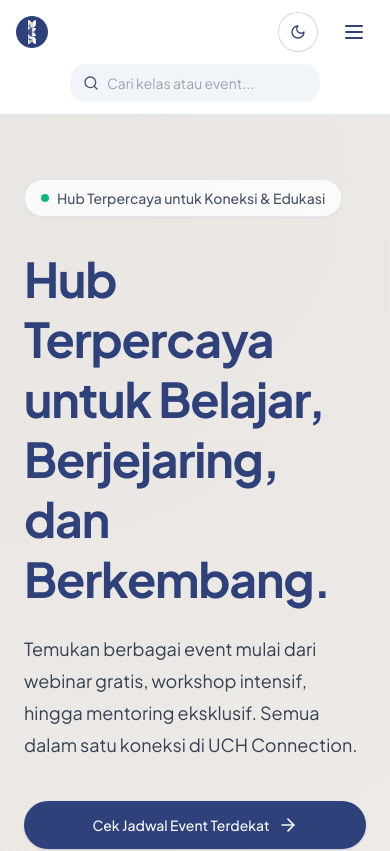
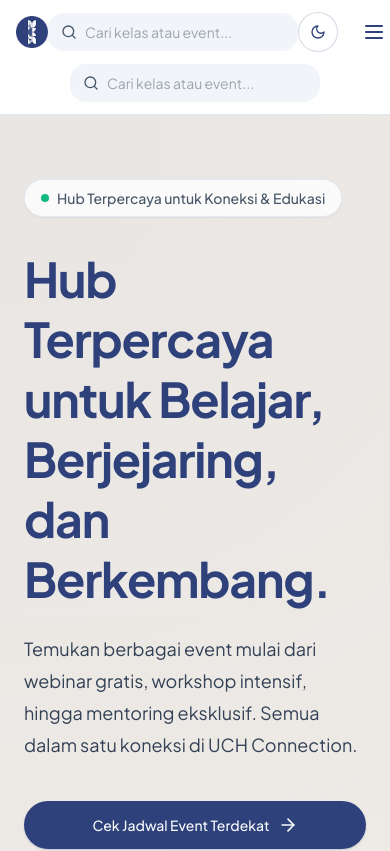
Before and after one commit to akhmadzaqiriyadi/elchub, a Next.js app in the folder frontend/: page / in a window 390 px wide. Shown: the top 851 px of the page. Built offline with nearby package versions, Linux system fonts and the light colour scheme; no server answers.

Commit message:
feat : dashboard navbar

```diff
--- a/frontend/src/components/navbar/navbar-menu.tsx
+++ b/frontend/src/components/navbar/navbar-menu.tsx
@@ -73,17 +73,21 @@ export function NavbarMenu({ items, className }: NavbarMenuProps) {
               <div
                 className={cn(
                   'absolute left-0 mt-1 w-48 rounded-lg bg-white shadow-lg',
-                  'border border-slate-200 py-1',
+                  'border border-slate-200',
                   'dark:bg-slate-900 dark:border-slate-800',
                   'opacity-0 invisible transition-all group-hover:opacity-100 group-hover:visible',
+                  'overflow-hidden',
                 )}
               >
-                {item.children.map((child) => (
+                {item.children.map((child, index) => (
                   <NavbarLink
                     key={child.label}
                     href={child.href || '#'}
                     label={child.label}
-                    className="block px-4 py-2 text-sm hover:bg-slate-50 dark:hover:bg-slate-800 w-full text-left"
+                    className={cn(
+                      'block px-4 py-2 text-sm hover:bg-slate-100 dark:hover:bg-slate-700 w-full text-left transition-colors',
+                      index > 0 && 'border-t border-slate-100 dark:border-slate-800'
+                    )}
                   />
                 ))}
               </div>
--- a/frontend/src/components/navbar/navbar.constants.ts
+++ b/frontend/src/components/navbar/navbar.constants.ts
@@ -29,6 +29,29 @@ export const NAVBAR_MENU_ITEMS: NavItem[] = [
   },
 ];
 
+export const DASHBOARD_MENU_ITEMS: NavItem[] = [
+  {
+    label: 'Dashboard',
+    href: '/dashboard',
+  },
+  {
+    label: 'My Course',
+    href: '/dashboard/courses',
+  },
+  {
+    label: 'My Mentorship',
+    href: '/dashboard/mentorship',
+  },
+  {
+    label: 'Wishlist',
+    href: '/dashboard/wishlist',
+  },
+  {
+    label: 'Analytics',
+    href: '/dashboard/analytics',
+  },
+];
+
 export const NAVBAR_CONFIG = {
   brandName: 'UCH Connection',
   brandLogo: '/logo-uch.svg', // Update sesuai path logo asset
--- a/frontend/src/components/navbar/navbar.tsx
+++ b/frontend/src/components/navbar/navbar.tsx
@@ -8,15 +8,24 @@
 
 import Link from 'next/link';
 import Image from 'next/image';
+import { usePathname } from 'next/navigation';
 import { cn } from '@/lib/utils';
 import { ThemeToggle } from '@/components/ui/theme-toggle';
 import { NavbarMenu } from './navbar-menu';
 import { NavbarSearch } from './navbar-search';
 import { NavbarActions } from './navbar-actions';
-import { NAVBAR_MENU_ITEMS, NAVBAR_CONFIG } from './navbar.constants';
+import { NAVBAR_MENU_ITEMS, DASHBOARD_MENU_ITEMS, NAVBAR_CONFIG } from './navbar.constants';
 import type { NavbarProps } from './navbar.types';
 
 export function Navbar({ className }: NavbarProps) {
+  const pathname = usePathname();
+
+  // Determine if user is in dashboard
+  const isDashboard = pathname.startsWith('/dashboard');
+
+  // Choose menu items based on current location
+  const menuItems = isDashboard ? DASHBOARD_MENU_ITEMS : NAVBAR_MENU_ITEMS;
+
   return (
     <header
       className={cn(
@@ -28,10 +37,9 @@ export function Navbar({ className }: NavbarProps) {
       )}
     >
       <div className="mx-auto max-w-7xl px-4 sm:px-6 lg:px-8">
-        <div className={cn('flex items-center justify-between', NAVBAR_CONFIG.height)}>
-          {/* Left: Brand & Navigation */}
-          <div className="flex items-center gap-8">
-            {/* Logo & Brand */}
+        <div className={cn('flex items-center h-16')}>
+          {/* Left Section: Logo + Menu (Landing) or Logo Only (Dashboard) */}
+          <div className="flex items-center gap-8 flex-shrink-0">
             <Link
               href="/"
               className="flex items-center gap-2 text-lg font-bold text-[#2E417B] dark:text-slate-100 hover:opacity-80 transition-opacity"
@@ -48,17 +56,25 @@ export function Navbar({ className }: NavbarProps) {
               <span className="hidden sm:inline">{NAVBAR_CONFIG.brandName}</span>
             </Link>
 
-            {/* Navigation Menu */}
-            <NavbarMenu items={NAVBAR_MENU_ITEMS} className="hidden lg:flex" />
+            {/* Navigation Menu (Landing Page only) */}
+            {!isDashboard && <NavbarMenu items={menuItems} className="hidden lg:flex" />}
           </div>
 
-          {/* Center: Search (Hidden on mobile) */}
-          <div className="hidden md:flex">
-            <NavbarSearch />
-          </div>
+          {/* Center Section: Dashboard Menu or Search */}
+          {isDashboard ? (
+            <div className="flex-1 flex items-center justify-center">
+              <NavbarMenu items={menuItems} className="hidden lg:flex" />
+            </div>
+          ) : (
+            <div className="flex-1 flex items-center justify-center">
+              <NavbarSearch
+                placeholder="Cari kelas atau event..."
+              />
+            </div>
+          )}
 
-          {/* Right: Actions & Theme Toggle */}
-          <div className="flex items-center gap-4">
+          {/* Right Section: Actions & Theme Toggle */}
+          <div className="flex items-center gap-4 flex-shrink-0">
             {/* Actions */}
             <NavbarActions className="hidden sm:flex" />
 
```
